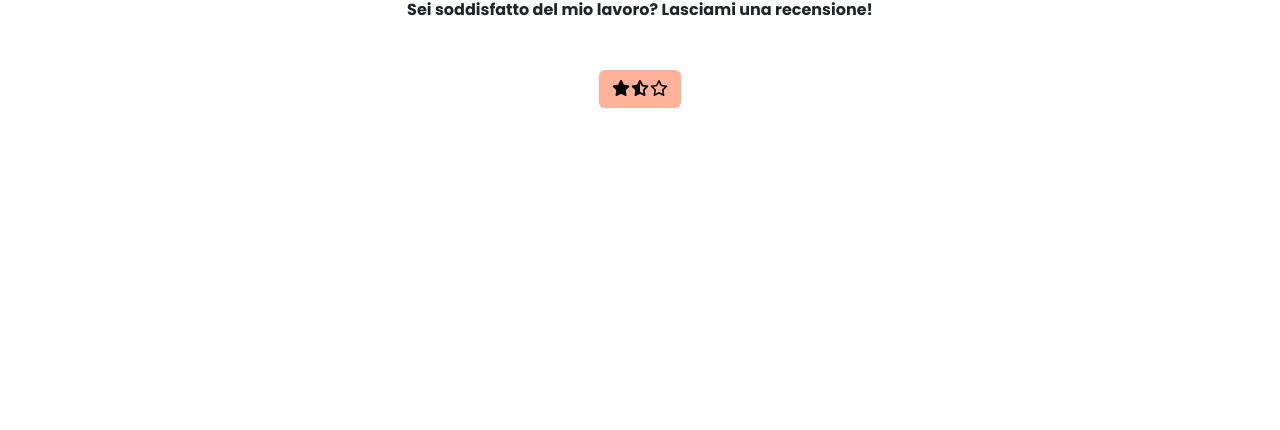
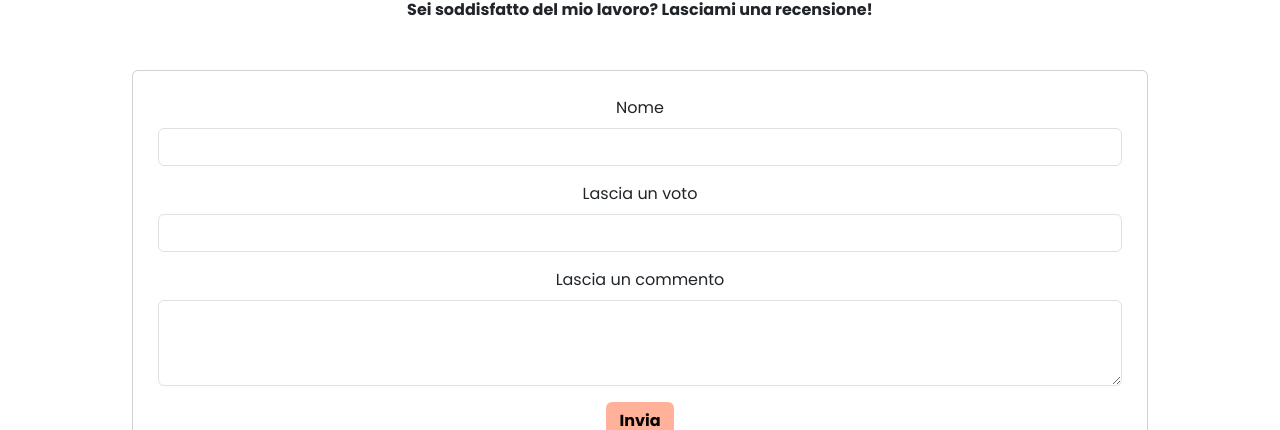
Before and after one commit to FrancescaLoria/devhelpers-vue, a Vue app: page /details/1 in a window 1280 px wide. Shown: the part 522-952 px from the top of the page. Before the commit the page ends 800 px from the top, so only its background shows below. Built offline with nearby package versions, Linux system fonts and the light colour scheme; no server answers.

Commit message:
method Post

```diff
--- a/src/Pages/DeveloperDetails.vue
+++ b/src/Pages/DeveloperDetails.vue
@@ -1,42 +1,66 @@
 <script>
-import { store } from '../store';
-import axios from 'axios';
+import { store } from "../store";
+import axios from "axios";
 export default {
   name: "DeveloperDetails",
   data() {
     return {
       store,
-            developer: ''
-        }
+      developer: "",
+      name: '',
+      vote: [],
+      comment: ''
+    };
   },
   mounted() {
     console.log(this.$route);
     const id = this.$route.params.id;
-        axios.get(`${store.apiUrl}/api/developer/${id}`).then(resp => {
+    axios.get(`${store.apiUrl}/api/developer/${id}`).then(
+      (resp) => {
         console.log(resp);
         this.developer = resp.data.result;
         console.log(this.developer);
-        }, error => {
+      },
+      (error) => {
         console.log(error);
         if (error.response.status === 404) {
-                this.$router.push({ name: 'NotFound' })
+          this.$router.push({ name: "NotFound" });
         } else {
-                alert('Oops qualcosa è andato storto...')
+          alert("Oops qualcosa è andato storto...");
         }
-        });
+      }
+    );
   },
+  methods: {
+    getPostReview() {
+        const data = {
+            name: this.name,
+            vote: this.vote,
+            comment: this.comment
         }
+        axios.post(`${store.apiUrl}/api/reviews/store`, data).then(resp => {
+            console.log(resp);
+        })
+    }
+  }
+};
 </script>
 
 <template>
   <div class="details">
     <div class="container">
       <div class="ms_container py-3">
-                <h1 class="text-center developer-name">{{ `${developer.name} ${developer.surname}` }}</h1>
+        <h1 class="text-center developer-name">
+          {{ `${developer.name} ${developer.surname}` }}
+        </h1>
         <div class="profile">
-                    <div class="container-img ">
-                        <img v-if="developer.photo" :src="`${store.apiUrl}/storage/${developer.photo}`" alt="">
-                        <img v-else src="../assets/image/webdeveloper.jpg" alt="">
+          <div class="container-img">
+            <img
+              v-if="developer.photo"
+              :src="`${store.apiUrl}/storage/${developer.photo}`"
+              alt=""
+            />
+            <img v-else src="../assets/image/webdeveloper.jpg" alt="" />
           </div>
           <div class="card">
             <div class="text">
@@ -45,14 +69,18 @@ export default {
                 <div class="addres">INDIRIZZO: {{ developer.address }}</div>
                 <div class="github">GITHUB: {{ developer.github }}</div>
                 <div class="phone">TELEFONO: {{ developer.phone }}</div>
-                                <div class="description">DESCRIZIONE: {{ developer.description }}</div>
+                <div class="description">
+                  DESCRIZIONE: {{ developer.description }}
+                </div>
                 <div class="skills">ABILITA': {{ developer.skills }}</div>
               </div>
               <div class="tecnologie">
                 <div class="technologies">
                   <h4>Tecnologie</h4>
                   <ul>
-                                        <li v-for="technology in developer.technologies">{{ technology.name }}</li>
+                    <li v-for="technology in developer.technologies">
+                      {{ technology.name }}
+                    </li>
                   </ul>
                 </div>
               </div>
@@ -64,17 +92,31 @@ export default {
             <a href="">CONTATTAMI</a>
           </button>
         </div>
-
-
-
-
       </div>
-            <p class="fw-bold text-center my-5">Sei soddisfatto del mio lavoro? Lasciami una recensione!</p>
-            <div class="container-btn text-center">
-                <button class="btn text-black fw-bold">
-                    <a href=""><i class="fa-solid fa-star"></i><i class="fa-solid fa-star-half-stroke"></i><i
-                            class="fa-regular fa-star"></i></a>
-                </button>
+      <p class="fw-bold text-center my-5">
+        Sei soddisfatto del mio lavoro? Lasciami una recensione!
+      </p>
+      <div class="card text-center">
+        <div class="container-btn">
+          <div class="mb-3">
+            <label for="name" class="form-label">Nome</label>
+            <input type="text" class="form-control" id="name" v-model="name"/>
+          </div>
+          <div class="mb-3">
+            <label for="vote" class="form-label">Lascia un voto</label>
+            <input type="number" class="form-control " id="vote" min="1"  max="5" v-model="vote"/>
+          </div>
+          <div class="mb-3">
+            <label for="comment" class="form-label">Lascia un commento</label>
+            <textarea
+              class="form-control"
+              id="comment"
+              rows="3"
+              v-model="comment"
+            ></textarea>
+          </div>
+          <button class="btn text-black fw-bold" type="submit" @click="getPostReview()">Invia</button>
+        </div>
       </div>
     </div>
   </div>
@@ -145,13 +187,10 @@ export default {
   }
 }
 
-
 // DESKTOP
 @media screen and (min-width: 1024px) {
-
   .ms_container {
     width: 70%;
-
   }
 
   .container-img {
@@ -166,18 +205,14 @@ export default {
   .text {
     display: flex;
   }
-
 }
 
 //LARGE DISPLAYS
 @media screen and (min-width: 1200px) {
-
   .text {
-
     .tecnologie {
       margin-top: unset;
     }
   }
-
 }
 </style>
```
Lines whose indentation alone changed are shown as unchanged.
